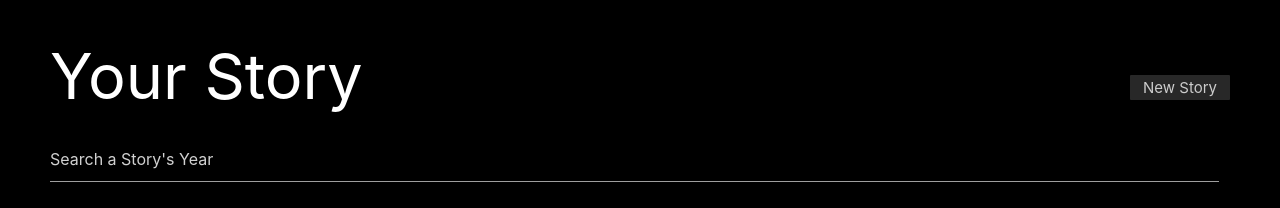
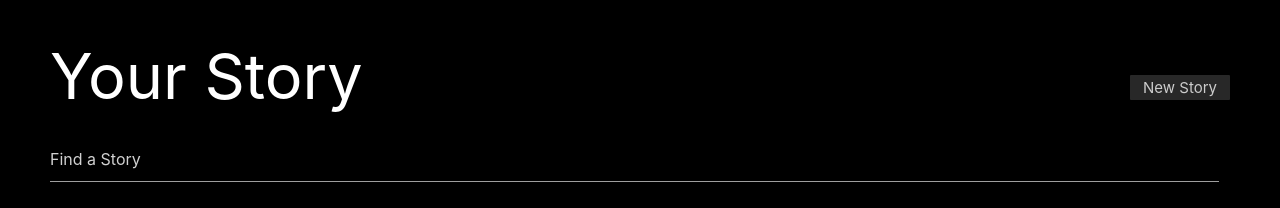
Before and after one commit to ebabian/Your-Story, a website: page public/index.html in a window 1280 px wide. Drawn offline with nearby package versions, Linux system fonts and the light colour scheme; no server answers.

Commit message:
search bar works

```diff
--- a/public/index.html
+++ b/public/index.html
@@ -25,7 +25,7 @@
     <div class="search-bar">
       <label
       for="Search by">
-        <input type="text" placeholder="Search a Story's Year" ng-model="searchBox">
+        <input type="text" placeholder="Find a Story" ng-model="searchBox">
       </label>
     </div>
 
```
